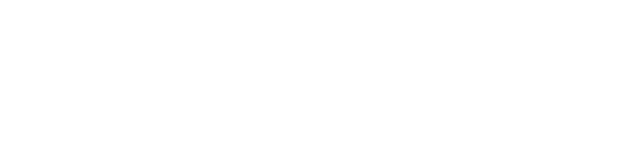
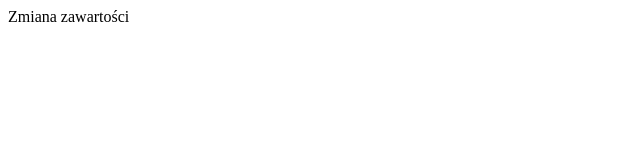
Before and after one commit to x5p3l/witryna2, a plain HTML site: page index.html in a window 1280 px wide. Shown: the whole page, without its empty margins (0-640 px from the left). Drawn offline with Linux system fonts and the light colour scheme.

Commit message:
Zmiana zawartości test

```diff
--- a/index.html
+++ b/index.html
@@ -6,6 +6,6 @@
     <title>Nataniel Tomaszewski</title>
 </head>
 <body>
-
+    Zmiana zawartości
 </body>
 </html>
```
